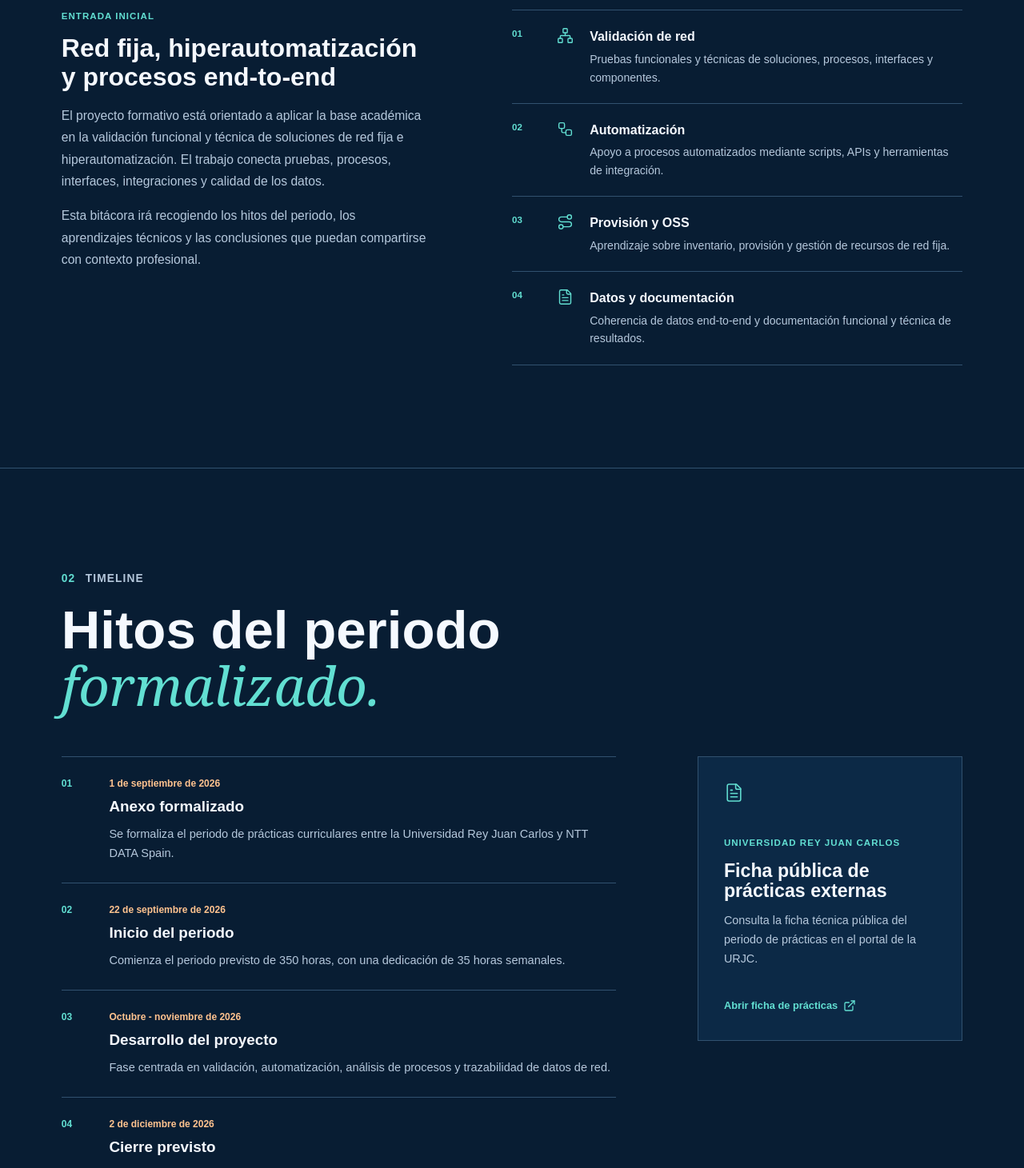
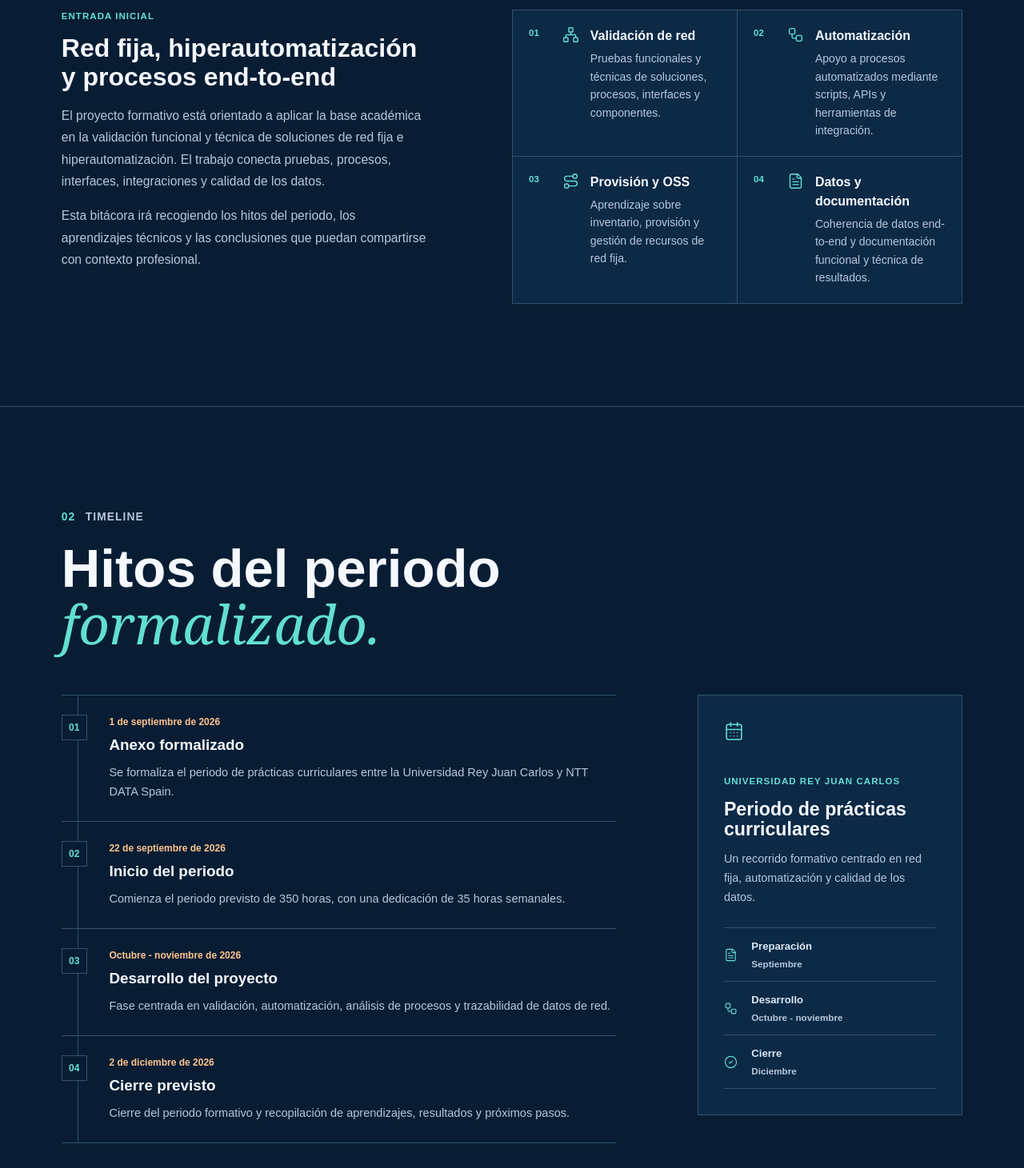
Before and after one commit to gonzaloop1494/gonzalo-portfolio, a Next.js app: page /practicas in a window 1280 px wide. Shown: the part 1240-2701 px from the top of the page at 80% size. Built offline with nearby package versions, Linux system fonts and the light colour scheme; no server answers.

Commit message:
Refine practices journal

```diff
--- a/app/globals.css
+++ b/app/globals.css
@@ -460,16 +460,19 @@ h1 em, h2 em { color: var(--accent); font-family: Georgia, "Times New Roman", se
 .practice-entry-label { margin-bottom: .85rem; color: var(--accent); font-size: .72rem; font-weight: 800; letter-spacing: .09em; text-transform: uppercase; }
 .practice-entry h3 { margin-bottom: 1rem; font-size: 2rem; line-height: 1.12; }
 .practice-entry p:not(.practice-entry-label) { color: var(--muted); font-size: .98rem; line-height: 1.75; }
-.practice-focus-list { border-top: 1px solid var(--line); }
-.practice-focus-list > div { display: grid; grid-template-columns: 42px 28px minmax(0, 1fr); gap: .85rem; align-items: start; padding: 1.3rem 0; border-bottom: 1px solid var(--line); }
+.practice-focus-list { display: grid; grid-template-columns: repeat(2, minmax(0, 1fr)); gap: 1px; border: 1px solid var(--line); background: var(--line); }
+.practice-focus-list > div { display: grid; grid-template-columns: 32px 24px minmax(0, 1fr); gap: .65rem; align-items: start; min-height: 142px; padding: 1.25rem; background: var(--navy-800); transition: background-color .2s ease; }
+.practice-focus-list > div:hover { background: #102d4a; }
 .practice-focus-index { color: var(--accent); font-size: .72rem; font-weight: 800; }
 .practice-focus-list svg { color: var(--accent); }
 .practice-focus-list h3 { margin: 0 0 .3rem; font-size: 1rem; }
 .practice-focus-list p { margin: 0; color: var(--muted); font-size: .88rem; line-height: 1.6; }
 .practice-roadmap-layout { display: grid; grid-template-columns: minmax(0, 1.15fr) minmax(280px, .55fr); gap: clamp(2.2rem, 8vw, 8rem); align-items: start; margin-top: 3.2rem; }
 .practice-timeline { display: grid; gap: 0; padding: 0; margin: 0; list-style: none; border-top: 1px solid var(--line); }
-.practice-timeline li { display: grid; grid-template-columns: 42px minmax(0, 1fr); gap: 1.1rem; padding: 1.5rem 0 1.55rem; border-bottom: 1px solid var(--line); }
-.practice-timeline-index { color: var(--accent); font-size: .75rem; font-weight: 800; }
+.practice-timeline li { position: relative; display: grid; grid-template-columns: 42px minmax(0, 1fr); gap: 1.1rem; padding: 1.5rem 0 1.55rem; border-bottom: 1px solid var(--line); transition: background-color .2s ease; }
+.practice-timeline li:hover { background: rgba(16, 45, 74, .4); }
+.practice-timeline li::before { position: absolute; top: 0; bottom: 0; left: 20px; width: 1px; background: var(--line); content: ""; }
+.practice-timeline-index { position: relative; z-index: 1; display: grid; width: 2rem; height: 2rem; place-items: center; border: 1px solid var(--line); background: var(--navy-900); color: var(--accent); font-size: .75rem; font-weight: 800; }
 .practice-timeline time { display: block; margin-bottom: .42rem; color: var(--warm); font-size: .75rem; font-weight: 800; }
 .practice-timeline h3 { margin-bottom: .45rem; font-size: 1.18rem; }
 .practice-timeline p { max-width: 680px; margin: 0; color: var(--muted); font-size: .91rem; line-height: 1.65; }
@@ -478,8 +481,12 @@ h1 em, h2 em { color: var(--accent); font-family: Georgia, "Times New Roman", se
 .practice-university-card .practice-entry-label { margin-top: 2.2rem; }
 .practice-university-card h3 { margin-bottom: .8rem; font-size: 1.45rem; line-height: 1.1; }
 .practice-university-card > p:not(.practice-entry-label) { color: var(--muted); font-size: .9rem; line-height: 1.65; }
-.practice-university-card a { display: inline-flex; align-items: center; gap: .4rem; margin-top: 1.4rem; color: var(--accent); font-size: .8rem; font-weight: 800; }
-.practice-university-card a:hover { color: var(--accent-strong); }
+.practice-period-stages { display: grid; padding: 0; margin: 1.6rem 0 0; list-style: none; border-top: 1px solid var(--line); }
+.practice-period-stages li { display: grid; grid-template-columns: 24px minmax(0, 1fr); gap: .65rem; align-items: center; padding: .82rem 0; border-bottom: 1px solid var(--line); }
+.practice-period-stages svg { color: var(--accent); }
+.practice-period-stages strong, .practice-period-stages span { display: block; }
+.practice-period-stages strong { color: var(--soft); font-size: .82rem; }
+.practice-period-stages span { margin-top: .16rem; color: var(--muted); font-size: .73rem; font-weight: 700; }
 .practice-footer { display: flex; align-items: center; justify-content: space-between; gap: 1rem; padding: 1.3rem clamp(1.3rem, 4vw, 5rem); background: var(--navy-950); color: var(--muted); font-size: .73rem; font-weight: 700; }
 .practice-footer p { margin: 0; }
 .practice-footer a { display: inline-flex; align-items: center; gap: .3rem; }
@@ -578,6 +585,7 @@ h1 em, h2 em { color: var(--accent); font-family: Georgia, "Times New Roman", se
   .practice-section-heading h2 { font-size: 3rem; }
   .practice-entry h3 { font-size: 1.75rem; }
   .practice-hero-aside { max-width: 620px; }
+  .practice-focus-list { max-width: 620px; }
   .tfg-hero, .tfg-intro-layout, .tfg-roadmap-layout { grid-template-columns: 1fr; }
   .tfg-hero { min-height: auto; padding-top: 5rem; }
   .tfg-hero h1 { font-size: 3.6rem; }
@@ -626,7 +634,8 @@ h1 em, h2 em { color: var(--accent); font-family: Georgia, "Times New Roman", se
   .practice-section-heading h2 { font-size: 2.35rem; }
   .practice-stat-list > div { grid-template-columns: 1fr; gap: .35rem; }
   .practice-stat-list dd { text-align: left; }
-  .practice-focus-list > div { grid-template-columns: 32px 24px minmax(0, 1fr); gap: .6rem; }
+  .practice-focus-list { grid-template-columns: 1fr; }
+  .practice-focus-list > div { grid-template-columns: 32px 24px minmax(0, 1fr); gap: .6rem; min-height: 0; }
   .tfg-hero h1 { font-size: 2.65rem; }
   .tfg-stat-list > div { grid-template-columns: 1fr; gap: .35rem; }
   .tfg-stat-list dd { text-align: left; }
--- a/app/practicas/page.tsx
+++ b/app/practicas/page.tsx
@@ -2,18 +2,17 @@ import type { Metadata } from "next";
 import Image from "next/image";
 import Link from "next/link";
 import {
+  ArrowDownRight,
   ArrowLeft,
   ArrowUpRight,
   CalendarDays,
+  CheckCircle2,
   Clock3,
-  ExternalLink,
   FileText,
   Network,
   Route,
   Workflow,
 } from "lucide-react";
-
-const universityPracticeUrl = "https://servicios.urjc.es/practicas/public/practica/257931";
 
 export const metadata: Metadata = {
   title: "Prácticas en NTT DATA | Gonzalo Pacheco",
@@ -67,6 +66,24 @@ const timeline = [
   },
 ];
 
+const periodStages = [
+  {
+    icon: FileText,
+    label: "Preparación",
+    detail: "Septiembre",
+  },
+  {
+    icon: Workflow,
+    label: "Desarrollo",
+    detail: "Octubre - noviembre",
+  },
+  {
+    icon: CheckCircle2,
+    label: "Cierre",
+    detail: "Diciembre",
+  },
+];
+
 export default function PracticesPage() {
   return (
     <main className="practice-page">
@@ -79,9 +96,7 @@ export default function PracticesPage() {
             <span className="header-signature" aria-hidden="true">GONZALO PACHECO AGREDANO</span>
           </Link>
           <nav className="practice-nav" aria-label="Navegación de prácticas">
-            <a href={universityPracticeUrl} target="_blank" rel="noreferrer">
-              Ficha URJC <ExternalLink size={15} />
-            </a>
+            <a href="#bitacora">Bitácora</a>
             <Link className="practice-back-link" href="/#trayectoria">
               <ArrowLeft size={16} /> Portfolio
             </Link>
@@ -98,8 +113,8 @@ export default function PracticesPage() {
             durante mis prácticas curriculares en NTT DATA Spain.
           </p>
           <div className="practice-hero-actions">
-            <a className="button button-primary" href={universityPracticeUrl} target="_blank" rel="noreferrer">
-              Ver ficha de prácticas URJC <ExternalLink size={17} />
+            <a className="button button-primary" href="#bitacora">
+              Explorar la bitácora <ArrowDownRight size={17} />
             </a>
             <Link className="button button-secondary" href="/#trayectoria">
               Volver al portfolio <ArrowUpRight size={17} />
@@ -183,16 +198,24 @@ export default function PracticesPage() {
                 </li>
               ))}
             </ol>
-            <aside className="practice-university-card">
-              <FileText size={25} strokeWidth={1.5} aria-hidden="true" />
+            <aside className="practice-university-card practice-period-card">
+              <CalendarDays size={25} strokeWidth={1.5} aria-hidden="true" />
               <p className="practice-entry-label">Universidad Rey Juan Carlos</p>
-              <h3>Ficha pública de prácticas externas</h3>
+              <h3>Periodo de prácticas curriculares</h3>
               <p>
-                Consulta la ficha técnica pública del periodo de prácticas en el portal de la URJC.
+                Un recorrido formativo centrado en red fija, automatización y calidad de los datos.
               </p>
-              <a href={universityPracticeUrl} target="_blank" rel="noreferrer">
-                Abrir ficha de prácticas <ExternalLink size={16} />
-              </a>
+              <ol className="practice-period-stages" aria-label="Fases del periodo de prácticas">
+                {periodStages.map(({ icon: Icon, label, detail }) => (
+                  <li key={label}>
+                    <Icon size={17} strokeWidth={1.6} aria-hidden="true" />
+                    <div>
+                      <strong>{label}</strong>
+                      <span>{detail}</span>
+                    </div>
+                  </li>
+                ))}
+              </ol>
             </aside>
           </div>
         </section>
```
